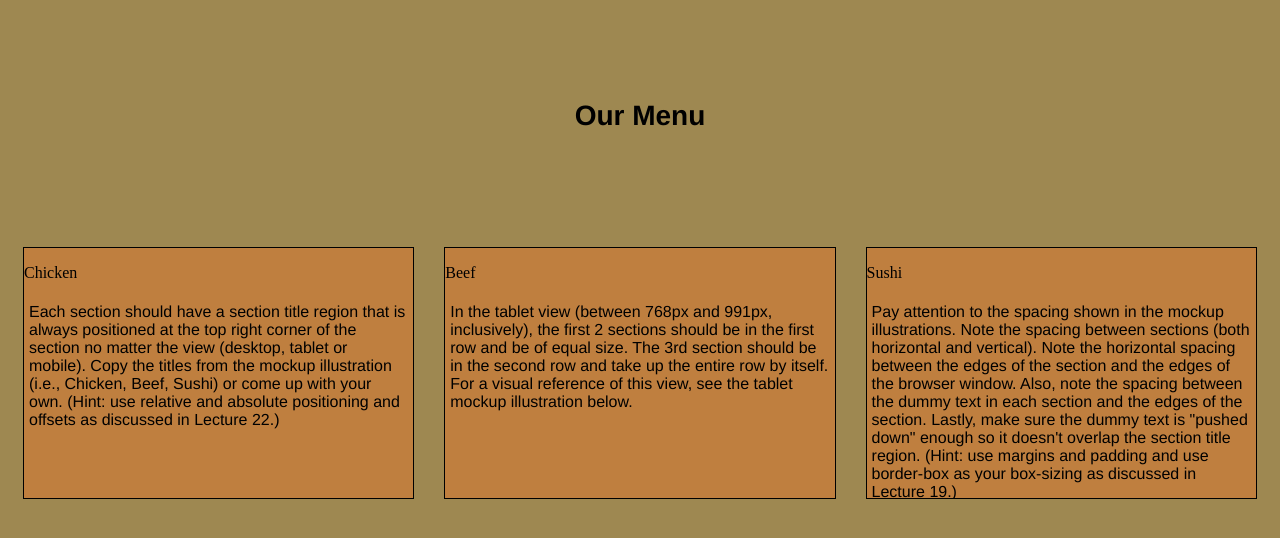
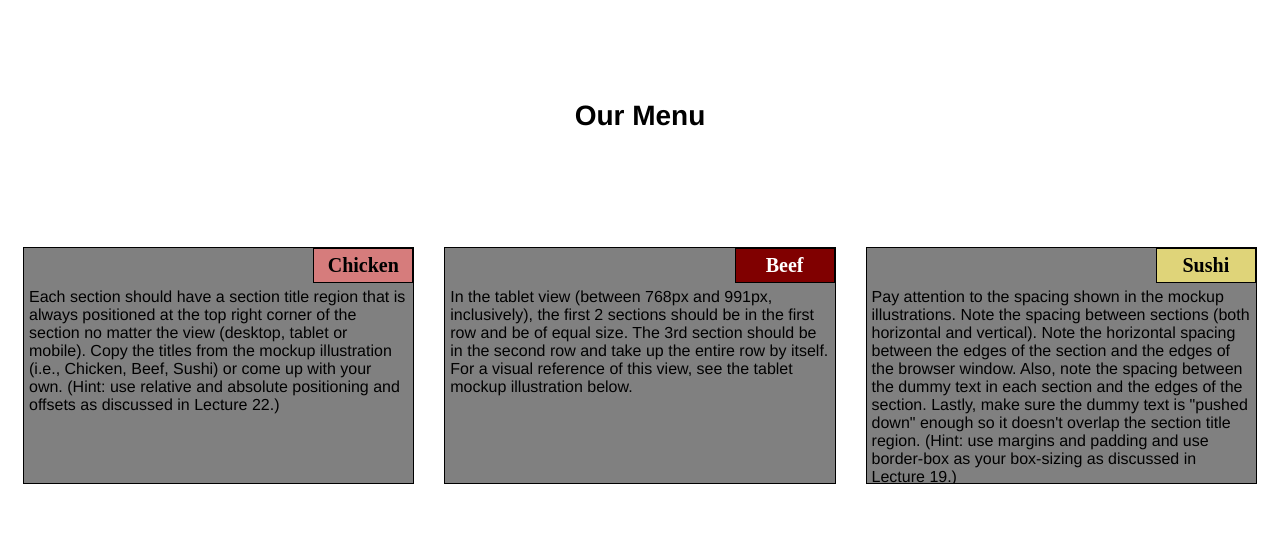
Before and after one commit to AaryanManghnani/Coursera-HTML-CSS-and-JavaScript, a plain HTML site: page Module2 - Assignment/index.html in a window 1280 px wide. Drawn offline with Linux system fonts and the light colour scheme; files that its build step writes are made by us from their sources.

Commit message:
Update styles.css

```diff
--- a/Module2 - Assignment/css/styles.css
+++ b/Module2 - Assignment/css/styles.css
@@ -1,35 +1,41 @@
 * {
     box-sizing: border-box;
 }
+
 body {
-  background-color: #9e8851;
+    background-color: white;
 }
-h1 {
+
+#h1 {
     margin: 100px;
     text-align: center;
     font-family: Helvetica;
     font-weight: bold;
     font-size: 175%;
 }
+
 section {
     position: relative;
     padding: 15px;
     width: 100%;
 }
+
 p {
     position: relative;
     clear: right;
 }
+
 div {
     position: relative;
-  background-color: #bf7f3f;
+    background-color: gray;
     border: 1px solid black;
     width: 100%;
     margin-left: auto;
     margin-right: auto;
     margin-bottom: auto;
 }
-.sub {
+
+.sub1 {
     float: right;
     width: 100px;
     padding: 5px;
@@ -38,55 +44,26 @@ div {
     text-align: center;
     font-size: 125%;
     font-weight: bold;
-  background-color: #b0d619;
-}
-.content {
-  padding: 5px;
-  border: none;
-  background-color: #bf7f3f;
-  font-family: Helvetica;
-  color: black;
-  margin: 0px;
-  height: 200px;
-  overflow: auto;
+    background-color: rgb(214, 124, 124);
+
 }
 
-.row {
-  width: 90%;
+.sub2 {
+    float: right;
+    color: white;
+    width: 100px;
+    padding: 5px;
+    margin: 0px;
+    border: 1px solid black;
+    text-align: center;
+    font-size: 125%;
+    font-weight: bold;
+    background-color: maroon;
+
 }
 
-* {
-  box-sizing: border-box;
-}
-body {
-  background-color: #9e8851;
-}
-h1 {
-  margin: 100px;
-  text-align: center;
-  font-family: Helvetica;
-  font-weight: bold;
-  font-size: 175%;
-}
-section {
-  position: relative;
-  padding: 15px;
-  width: 100%;
-}
-p {
-  position: relative;
-  clear: right;
-}
-div {
-  position: relative;
-  background-color: #bf7f3f;
-  border: 1px solid black;
-  width: 100%;
-  margin-left: auto;
-  margin-right: auto;
-  margin-bottom: auto;
-}
-.sub {
+.sub3 {
+    color: black;
     float: right;
     width: 100px;
     padding: 5px;
@@ -95,12 +72,14 @@ div {
     text-align: center;
     font-size: 125%;
     font-weight: bold;
-  background-color: #b0d619;
+    background-color: rgb(223, 212, 121);
+
 }
+
 .content {
     padding: 5px;
     border: none;
-  background-color: #bf7f3f;
+    background-color: gray;
     font-family: Helvetica;
     color: black;
     margin: 0px;
@@ -119,6 +98,7 @@ div {
         width: 33.33%;
     }
 }
+
 /*tablet version*/
 @media (min-width: 768px) and (max-width: 991px) {
     .colmn-md-6 {
@@ -127,6 +107,7 @@ div {
         margin-left: auto;
         margin-right: auto;
     }
+
     .colmn-md-12 {
         float: left;
         width: 100%;
@@ -134,6 +115,7 @@ div {
         margin-right: auto;
     }
 }
+
 /*mobile version*/
 @media (max-width: 767px) {
     .colmn-sm-12 {
```
Lines whose indentation alone changed are shown as unchanged.
